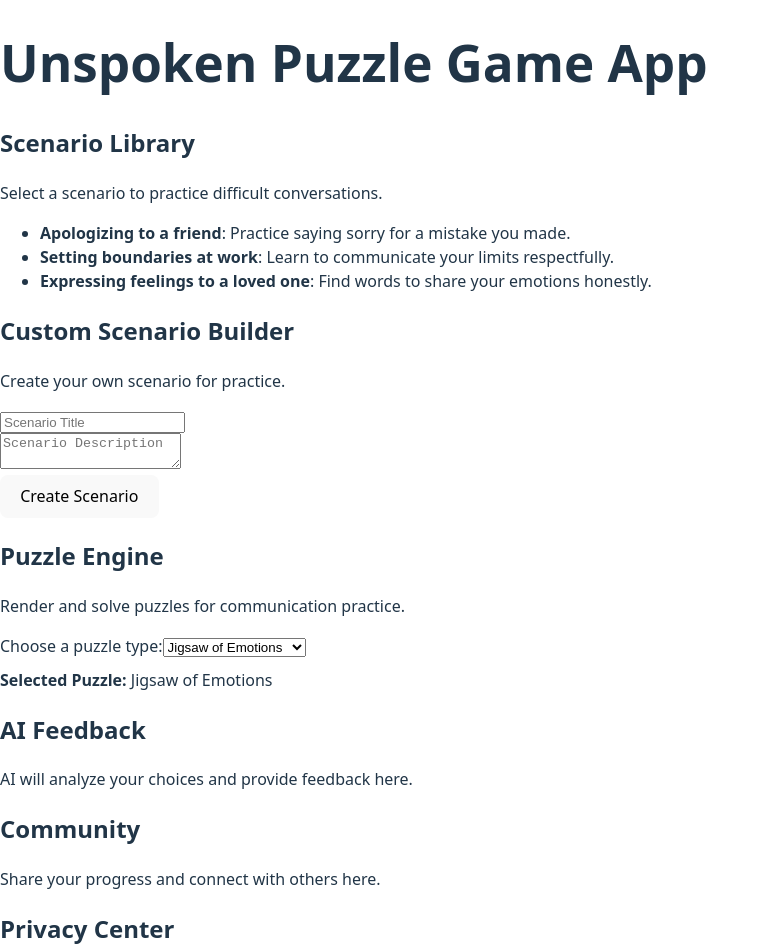
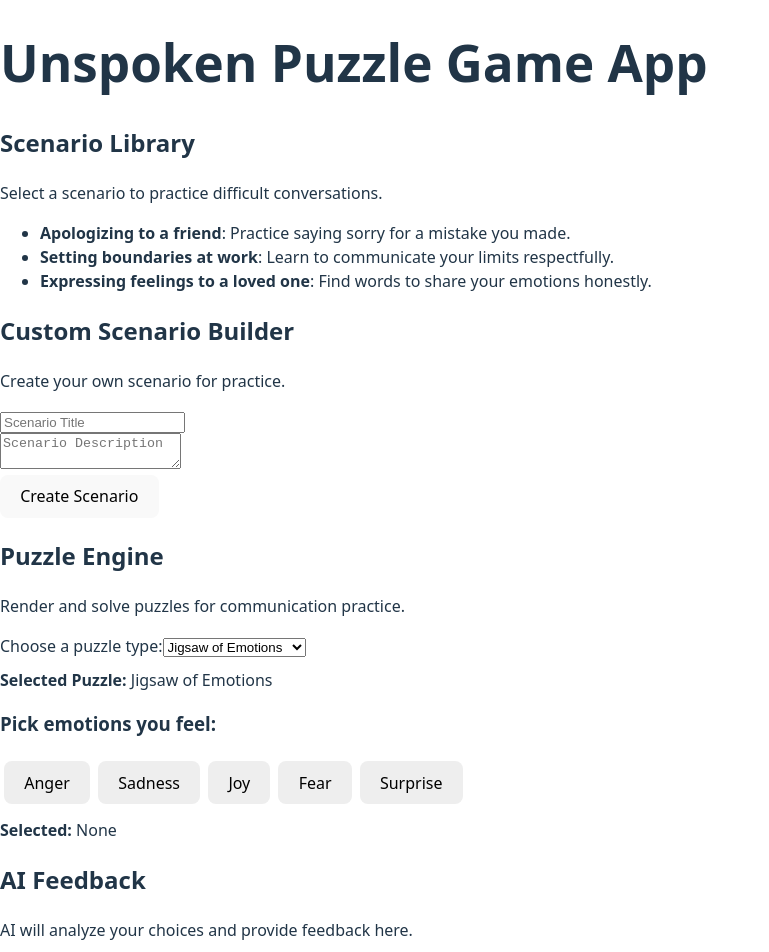
Before and after one commit to ObviouslySarang/unspoken, a React (Vite) app: page / in a window 1280 px wide. Shown: the top 952 px of the page, without its empty margins (0-769 px from the left). Built offline with nearby package versions, Linux system fonts and the light colour scheme.

Commit message:
Add interactive logic for Jigsaw of Emotions and Word Maze puzzles

```diff
--- a/src/features/puzzles/PuzzleEngine.jsx
+++ b/src/features/puzzles/PuzzleEngine.jsx
@@ -7,6 +7,50 @@ const puzzleTypes = [
   "Letter Builder",
   "Barrier Breaker"
 ];
+
+function JigsawOfEmotions() {
+  const emotions = ["Anger", "Sadness", "Joy", "Fear", "Surprise"];
+  const [selected, setSelected] = useState([]);
+  return (
+    <div>
+      <h3>Pick emotions you feel:</h3>
+      {emotions.map(e => (
+        <button
+          key={e}
+          style={{ margin: 4, background: selected.includes(e) ? '#fadadd' : '#eee' }}
+          onClick={() => setSelected(s => s.includes(e) ? s.filter(x => x !== e) : [...s, e])}
+        >
+          {e}
+        </button>
+      ))}
+      <div style={{ marginTop: 10 }}>
+        <strong>Selected:</strong> {selected.join(", ") || "None"}
+      </div>
+    </div>
+  );
+}
+
+function WordMaze() {
+  const words = ["I", "feel", "because", "it", "matters", "to", "me"];
+  const [sentence, setSentence] = useState([]);
+  return (
+    <div>
+      <h3>Build a sentence:</h3>
+      {words.map((w, i) => (
+        <button
+          key={i}
+          style={{ margin: 4, background: sentence.includes(w) ? '#fadadd' : '#eee' }}
+          onClick={() => setSentence(s => s.includes(w) ? s.filter(x => x !== w) : [...s, w])}
+        >
+          {w}
+        </button>
+      ))}
+      <div style={{ marginTop: 10 }}>
+        <strong>Your sentence:</strong> {sentence.join(" ") || "(empty)"}
+      </div>
+    </div>
+  );
+}
 
 const PuzzleEngine = () => {
   const [selected, setSelected] = useState(puzzleTypes[0]);
@@ -27,7 +71,9 @@ const PuzzleEngine = () => {
       </select>
       <div style={{ marginTop: 10 }}>
         <strong>Selected Puzzle:</strong> {selected}
-        {/* TODO: Render puzzle UI here */}
+        {selected === "Jigsaw of Emotions" && <JigsawOfEmotions />}
+        {selected === "Word Maze" && <WordMaze />}
+        {/* TODO: Add more puzzle logic */}
       </div>
     </div>
   );
```
